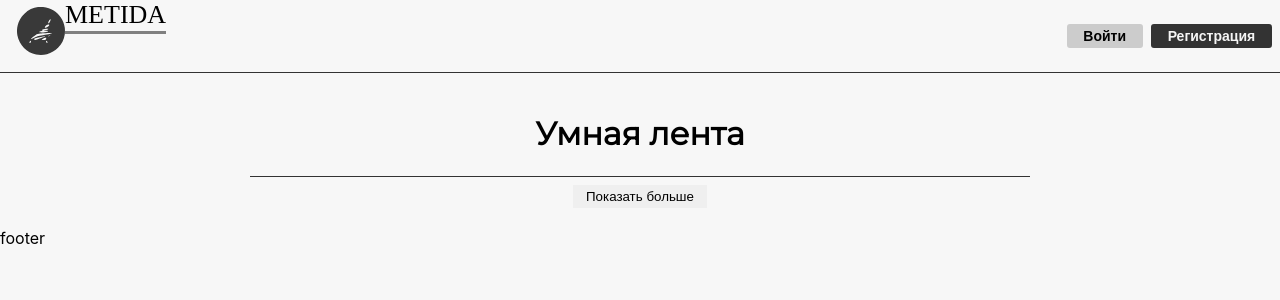
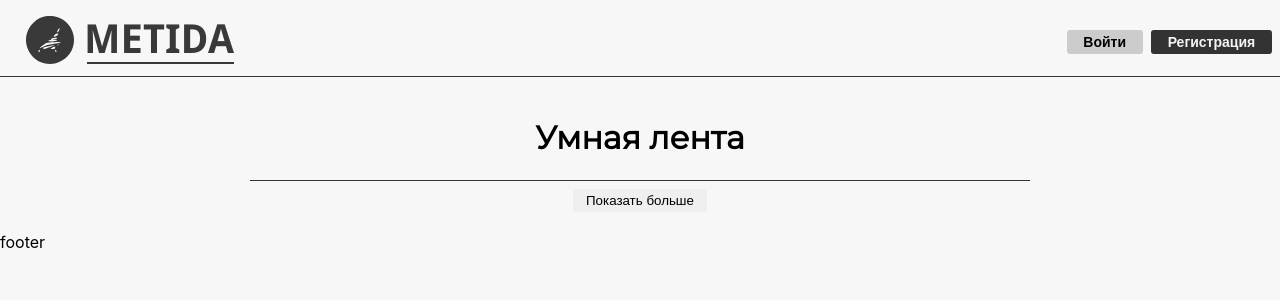
Before and after one commit to avdosev/metida, a React (Create React App) app in the folder client/: page / in a window 1280 px wide. Shown: the top 300 px of the page. Built offline with nearby package versions, Linux system fonts and the light colour scheme; no server answers; a web font is replaced by a local one.

Commit message:
Что-то я не вкурил, почему svg подчеркивание выглядит по-другому

```diff
--- a/client/src/components/Molecules/Header/Header.tsx
+++ b/client/src/components/Molecules/Header/Header.tsx
@@ -21,22 +21,25 @@ const Header: FunctionComponent<{}> = () => {
 
     return (
         <header className="header">
-            <div className="header_inner flex space_between_inner">
-
+            <div className="header_inner flex alignCenter space_between_inner">
+                {/**/}
                 <div className="logo">
                     <Link to="/">
-                        <img className="logo__image" src={process.env.PUBLIC_URL + '/img/fav.svg'} alt="Metida"/>
+                        <img className="logo__image" src={process.env.PUBLIC_URL + '/img/fav.svg'} alt="Metida"
+                             width="100"/>
+                        <div className="logo__title">
+                            METIDA
+                            <div className="logo__underline" />
+                        </div>
                     </Link>
                 </div>
 
-                <Link to="/">
-                    <div className="logo__title">METIDA</div>
-                </Link>
 
 
                 <div className="regSection">
                     <Burger authorised={authorised}/>
                 </div>
+
             </div>
             <hr/>
         </header>)
--- a/client/src/components/Molecules/Header/header.css
+++ b/client/src/components/Molecules/Header/header.css
@@ -15,35 +15,35 @@ hr {
     background-image: -o-linear-gradient(left, var(--ccc-color), var(--main-back-color), var(--ccc-color));
 }
 
-.header {
-    font-family: 'Cabin', sans-serif;
-    font-size: 26px;
+.logo {
+    display: flex;
+    flex-direction: column;
+    justify-content: center;
+
 }
 
 .header_inner {
-    height: 4rem;  /* на большом монике все портится */
+    margin-top: 1rem;
 }
 
-img.logo__image {
-    height: 3rem; /* ы */
-    padding: 7px 0px 0px 17px;
+.logo__image {
+    height: 3rem;
+
 }
 
 .logo__title {
-    font-family: Droid Sans, serif;
-    color: black;
-    text-decoration: none;
-    border-bottom: 3px solid grey;
-    padding-bottom: 1px;
-    align-items: center;
+    font-family: "Droid Sans", sans-serif;
+    color: #393939;
+    float: right;
+    margin-left: -1rem;
+    font-size: calc( (100vw - 30rem)/(80 - 30) * (1.5 - 1) + 2rem);
 }
 
+.logo__underline {
+    border-bottom: 2.5px solid #393939 ;
+    margin-left: 2%;
+}
 
-.regSection {
-    margin-left: auto;
-    display: flex;
-    align-items: center;
-}
 
 .regSection .GreyButton, .BlackButton {
     margin-right: 0.5rem;
@@ -66,10 +66,6 @@ img.logo__image {
 .GreyButton {
     background-color: var(--ccc-color);
     color: black;
-}
-
-#createArticle .btn_text {
-    display: inline;
 }
 
 .icon {
@@ -110,7 +106,7 @@ header ul {
 
     img.logo__image {
         height: 2.4rem;
-        min-width: 10rem;
+        /*min-width: 10rem;*/
     }
 
     .regSection .GreyButton,
--- a/client/src/components/styles/main.css
+++ b/client/src/components/styles/main.css
@@ -12,6 +12,11 @@
 
 .flex-wrap {
     flex-wrap: wrap;
+}
+
+.alignCenter {
+    align-items: center;
+
 }
 
 .space_around_inner {
```
Also changed, not shown: client/src/components/styles/fonts/subset-DroidSans-Bold.woff (added), client/src/components/styles/fonts/subset-DroidSans-Bold.woff2 (added).
